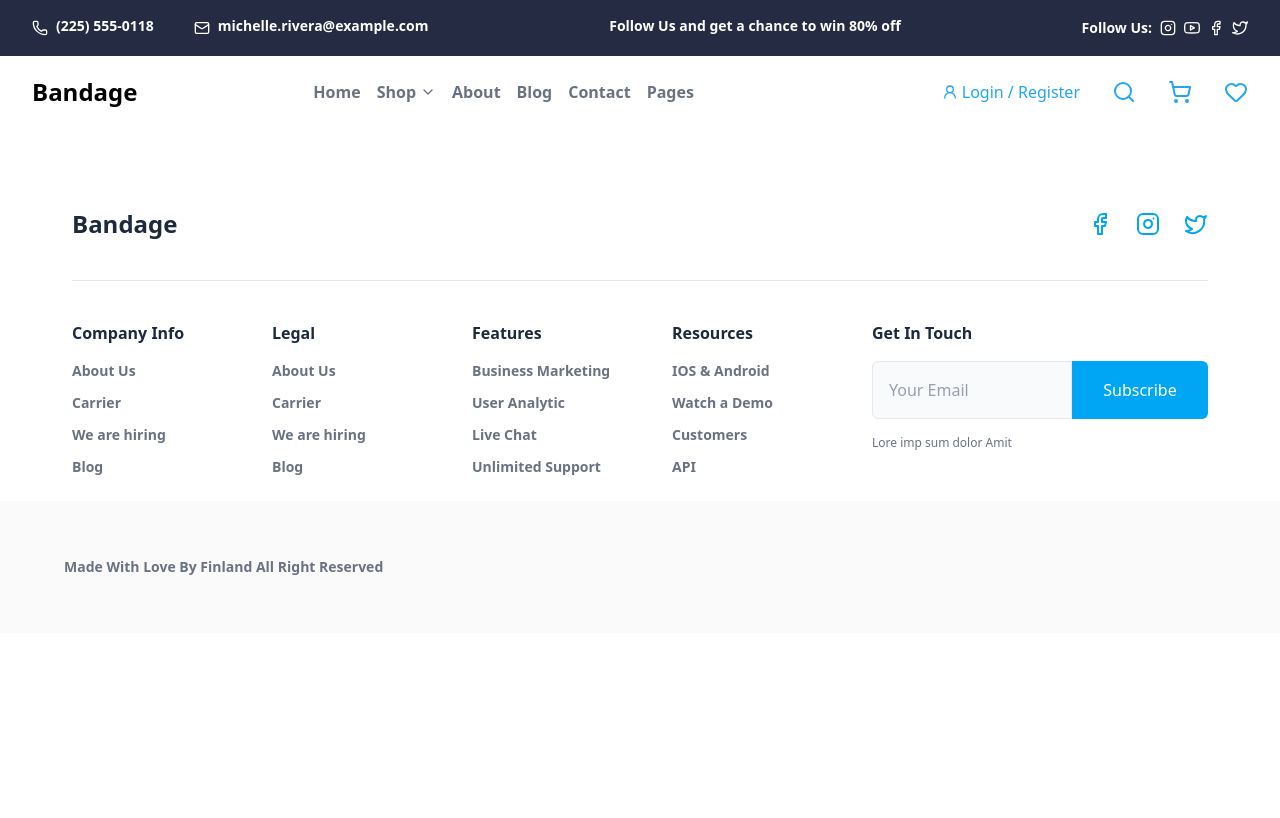
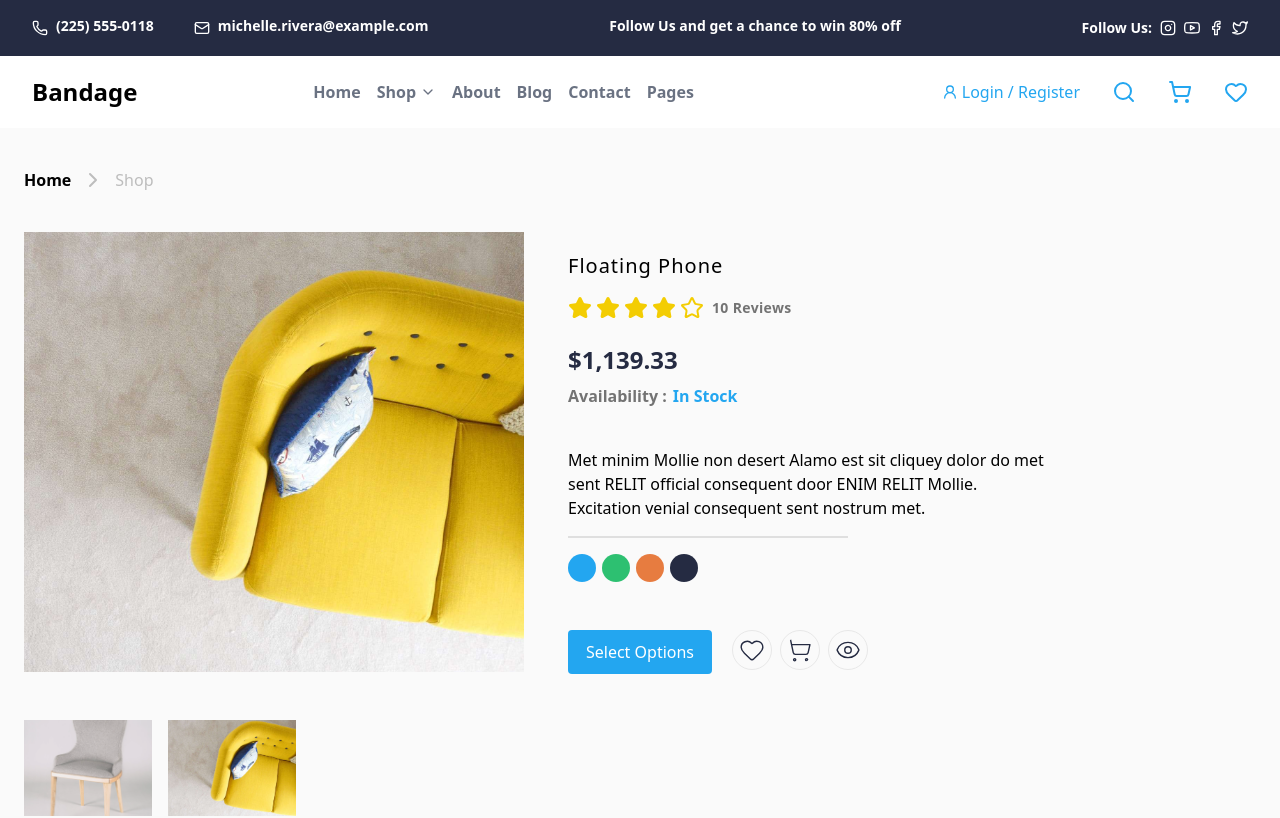
Before and after one commit to ozcnSezerr/e-commerce-final-project, a React (Vite) app: page /product in a window 1280 px wide. Shown: the top 818 px of the page. Built offline with nearby package versions, Linux system fonts and the light colour scheme.

Commit message:
Create product detail page and add ProductGallery

```diff
--- a/src/components/ProductCard.jsx
+++ b/src/components/ProductCard.jsx
@@ -1,6 +1,8 @@
+import { Link } from "react-router-dom";
+
 export default function ProductCard({ product }) {
   return (
-    <div className="flex flex-col w-full h-full">
+    <Link to="/product" className="flex flex-col w-full h-full">
       <div className="h-120 w-full">
         <img
           src={product.image}
@@ -26,6 +28,6 @@ export default function ProductCard({ product }) {
           <div className="w-4 h-4 rounded-full bg-[#252B42]"></div>
         </div>
       </div>
-    </div>
+    </Link>
   );
 }
--- /dev/null
+++ b/src/components/ProductDetail/ProductBreadCrumb.jsx
@@ -0,0 +1,17 @@
+import { Link } from "react-router-dom";
+import { ChevronRight } from "lucide-react";
+export default function ProductBreadCrumb() {
+  return (
+    <div className="bg-[#FAFAFA]">
+      <div className="flex gap-2.5 justify-start items-center text-black py-10 max-w-7xl mx-auto pl-16 md:pl-6 md:scale-95 lg:scale-100">
+        <Link to="/" className="font-semibold">
+          Home
+        </Link>
+        <ChevronRight className="text-[#BDBDBD]" />
+        <Link to="/shop" className="text-[#BDBDBD]">
+          Shop
+        </Link>
+      </div>
+    </div>
+  );
+}
--- /dev/null
+++ b/src/components/ProductDetail/ProductGallery.jsx
@@ -0,0 +1,44 @@
+import { useState } from "react";
+
+export default function ProductGallery() {
+  const images = [
+    { id: 2, src: "/Gallery/gallery-2.jpg", alt: "Ürün2" },
+    { id: 1, src: "/Gallery/gallery-1.jpg", alt: "Ürün1" },
+  ];
+
+  const [activeImage, setActiveImage] = useState(images[1]);
+
+  return (
+    <div className="flex flex-col gap-12 md:scale-90 lg:scale-100 ">
+      {/* ---image-1-- */}
+      <div className="w-90 h-[280px] md:h-110 md:w-125 relative overflow-hidden max-w-3xl mx-16 md:mx-6">
+        <img
+          src={activeImage.src}
+          alt={activeImage.alt}
+          className="w-full h-full object-cover object-center transition-all duration-500 ease-in-out transform hover:scale-102"
+        />
+      </div>
+
+      {/* ---images-2--- */}
+      <div className="flex gap-4 overflow-x-auto pb-2 mx-16 md:mx-6">
+        {images.map((image) => (
+          <div
+            key={image.id}
+            onClick={() => setActiveImage(image)}
+            className={`
+              relative w-24 h-20 md:w-32 md:h-24 shrink-0 cursor-pointer overflow-hidden
+              border-none transition-all duration-200
+              ${activeImage.id === image.id ? "opacity-100" : "opacity-60"}
+            `}
+          >
+            <img
+              src={image.src}
+              alt={image.alt}
+              className="w-full h-full object-cover object-center"
+            />
+          </div>
+        ))}
+      </div>
+    </div>
+  );
+}
--- /dev/null
+++ b/src/components/ProductDetail/ProductSideContent.jsx
@@ -0,0 +1,71 @@
+import { Star, Heart, ShoppingCart, Eye } from "lucide-react";
+import { useState } from "react";
+export default function ProductSideContent() {
+  const [liked, setLiked] = useState(false);
+  return (
+    <div className="flex flex-col gap-2 px-20 md:px-0 sm:-ml-5 lg:ml-0 ">
+      <div>
+        <p className="font-medium text-xl tracking-wider mt-5">
+          Floating Phone
+        </p>
+      </div>
+      <div className="flex gap-2 mt-2">
+        <div className="flex gap-1">
+          <Star color="#F3CD03" fill="#F3CD03" />
+          <Star color="#F3CD03" fill="#F3CD03" />
+          <Star color="#F3CD03" fill="#F3CD03" />
+          <Star color="#F3CD03" fill="#F3CD03" />
+          <Star color="#F3CD03" />
+        </div>
+        <p className="flex text-[#737373] text-sm font-bold tracking-wide text-center  items-center">
+          10 Reviews
+        </p>
+      </div>
+      <div className="mt-4">
+        <span className="text-2xl text-[#252B42] font-bold">$1,139.33</span>
+      </div>
+      <div className="flex gap-1.5">
+        <span className="text-[#737373] font-bold">Availability :</span>
+        <span className="text-[#23A6F0] font-bold">In Stock </span>
+      </div>
+      <div className="max-w-70 md:max-w-120 mt-8">
+        <p>
+          Met minim Mollie non desert Alamo est sit cliquey dolor do met sent
+          RELIT official consequent door ENIM RELIT Mollie. Excitation venial
+          consequent sent nostrum met.
+        </p>
+      </div>
+      <div className="border border-[#dfdfdf] w-full max-w-70 mt-2" />
+
+      <div className="h-7 flex gap-1.5 mt-2">
+        <div className="bg-[#23A6F0] rounded-full w-7"></div>
+        <div className="bg-[#2DC071] rounded-full w-7"></div>
+        <div className="bg-[#E77C40] rounded-full w-7"></div>
+        <div className="bg-[#252B42] rounded-full w-7"></div>
+      </div>
+      <div className="flex gap-5 mt-10 flex-wrap">
+        <div className="bg-[#23A6F0] w-36 h-11 text-center text-white flex items-center justify-center rounded">
+          Select Options
+        </div>
+        <div className="flex gap-2">
+          <Heart
+            className="border w-10 h-10 p-1.5 rounded-full border-[#E8E8E8] transition-colors duration-200"
+            strokeWidth="1.3"
+            fill={liked ? "red" : "none"}
+            stroke={liked ? "red" : "#252B42"}
+            onClick={() => setLiked(!liked)}
+          />
+
+          <ShoppingCart
+            className="border w-10 h-10 p-1.5 pl-1 rounded-full border-[#E8E8E8] text-[#252B42]"
+            strokeWidth="1.3"
+          />
+          <Eye
+            className="border w-10 h-10 p-1.5 rounded-full border-[#E8E8E8] text-[#252B42]"
+            strokeWidth="1.3"
+          />
+        </div>
+      </div>
+    </div>
+  );
+}
--- /dev/null
+++ b/src/components/ProductDetail/Productİnfo.jsx
@@ -0,0 +1,13 @@
+import ProductGallery from "./ProductGallery";
+import ProductSideContent from "./ProductSideContent";
+
+export default function Productİnfo() {
+  return (
+    <div className="bg-[#FAFAFA] pb-10">
+      <div className="flex flex-col md:flex-row mx-auto max-w-7xl lg:gap-5">
+        <ProductGallery />
+        <ProductSideContent />
+      </div>
+    </div>
+  );
+}
--- a/src/layout/PageContent.jsx
+++ b/src/layout/PageContent.jsx
@@ -2,6 +2,7 @@ import React from "react";
 import { Route, Switch } from "react-router-dom";
 import HomePage from "../pages/HomePage";
 import ShopPage from "../pages/ShopPage";
+import ProductPage from "../pages/ProductPage";
 
 export default function PageContent() {
   return (
@@ -9,8 +10,11 @@ export default function PageContent() {
       <Route exact path="/">
         <HomePage />
       </Route>
-      <Route exact path="/shop">
+      <Route path="/shop">
         <ShopPage />
+      </Route>
+      <Route path="/product">
+        <ProductPage />
       </Route>
     </Switch>
   );
--- /dev/null
+++ b/src/pages/ProductPage.jsx
@@ -0,0 +1,11 @@
+import ProductBreadCrumb from "../components/ProductDetail/ProductBreadCrumb";
+import Productİnfo from "../components/ProductDetail/Productİnfo";
+
+export default function ProductPage() {
+  return (
+    <>
+      <ProductBreadCrumb />
+      <Productİnfo />
+    </>
+  );
+}
```
Also changed, not shown: public/Gallery/gallery-1.jpg (added), public/Gallery/gallery-2.jpg (added).
